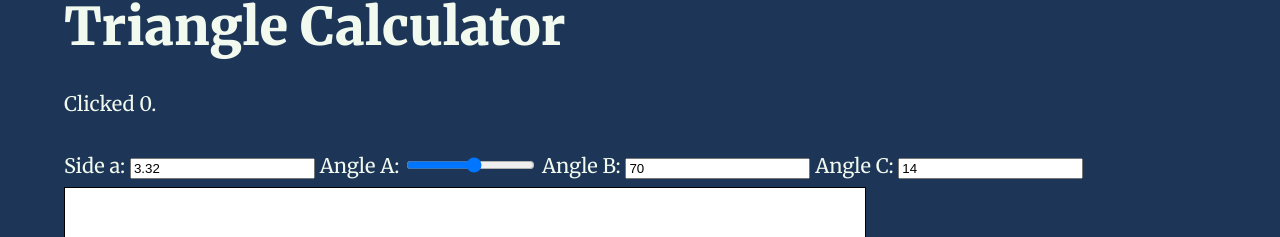
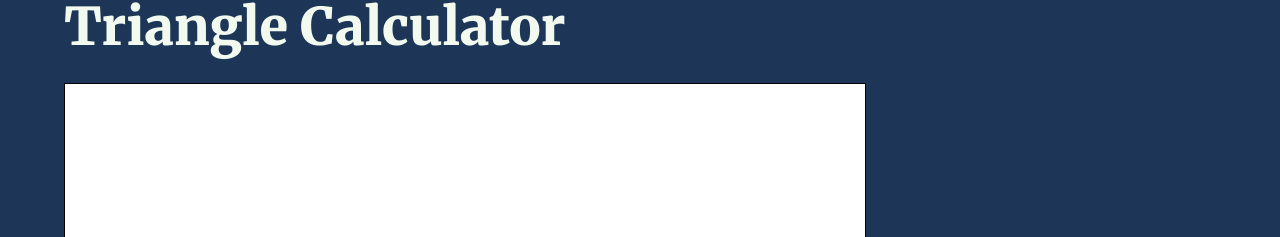
Before and after one commit to brentdanley/brentdanley_svelte, a SvelteKit app: page /triangles in a window 1280 px wide. Shown: the part 200-437 px from the top of the page. Built offline with nearby package versions, Linux system fonts and the light colour scheme.

Commit message:
Removes user controls

```diff
--- a/src/routes/triangles/+page.svelte
+++ b/src/routes/triangles/+page.svelte
@@ -206,39 +206,6 @@
 
 <h1>Triangle Calculator</h1>
 
-<div>
-	<p>Clicked {clicked}.</p>
-	<label>
-		Side a:
-		<input type="number" bind:value={a} on:change={handleSideChange} />
-	</label>
-
-	<!-- <label>
-		Side b:
-		<input type="number" bind:value={b} on:change={handleSideChange} />
-	</label>
-
-	<label>
-		Side c:
-		<input type="number" bind:value={c} on:change={handleSideChange} />
-	</label> -->
-
-	<label>
-		Angle A:
-		<input type="range" min="0" max="180" step="1" bind:value={A} on:change={handleAngleChange} />
-	</label>
-
-	<label>
-		Angle B:
-		<input type="number" bind:value={B} on:change={handleAngleChange} />
-	</label>
-
-	<label>
-		Angle C:
-		<input type="number" bind:value={C} on:change={handleAngleChange} />
-	</label>
-</div>
-
 <canvas
 	class="canvas"
 	bind:this={canvas}
```
